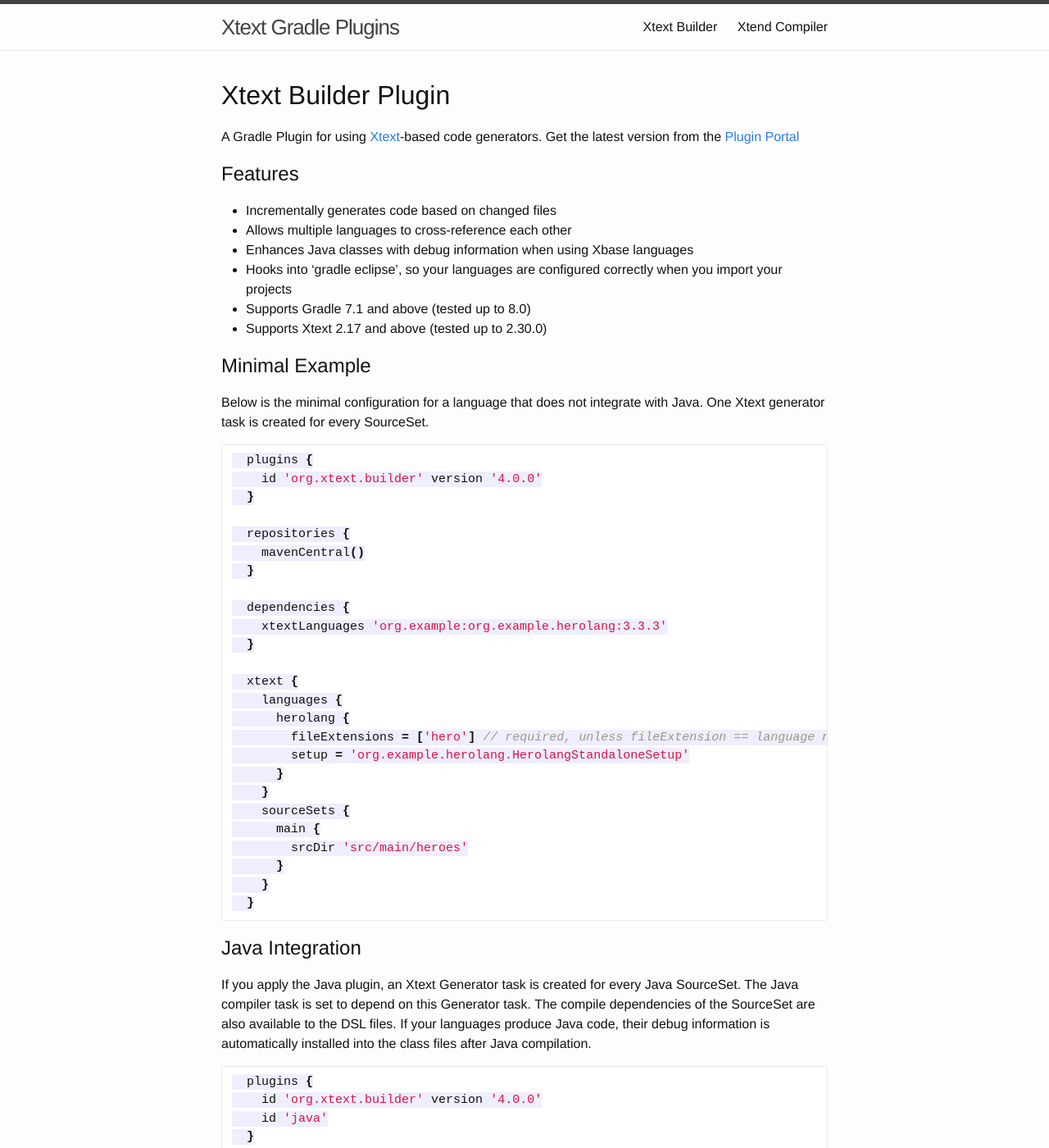
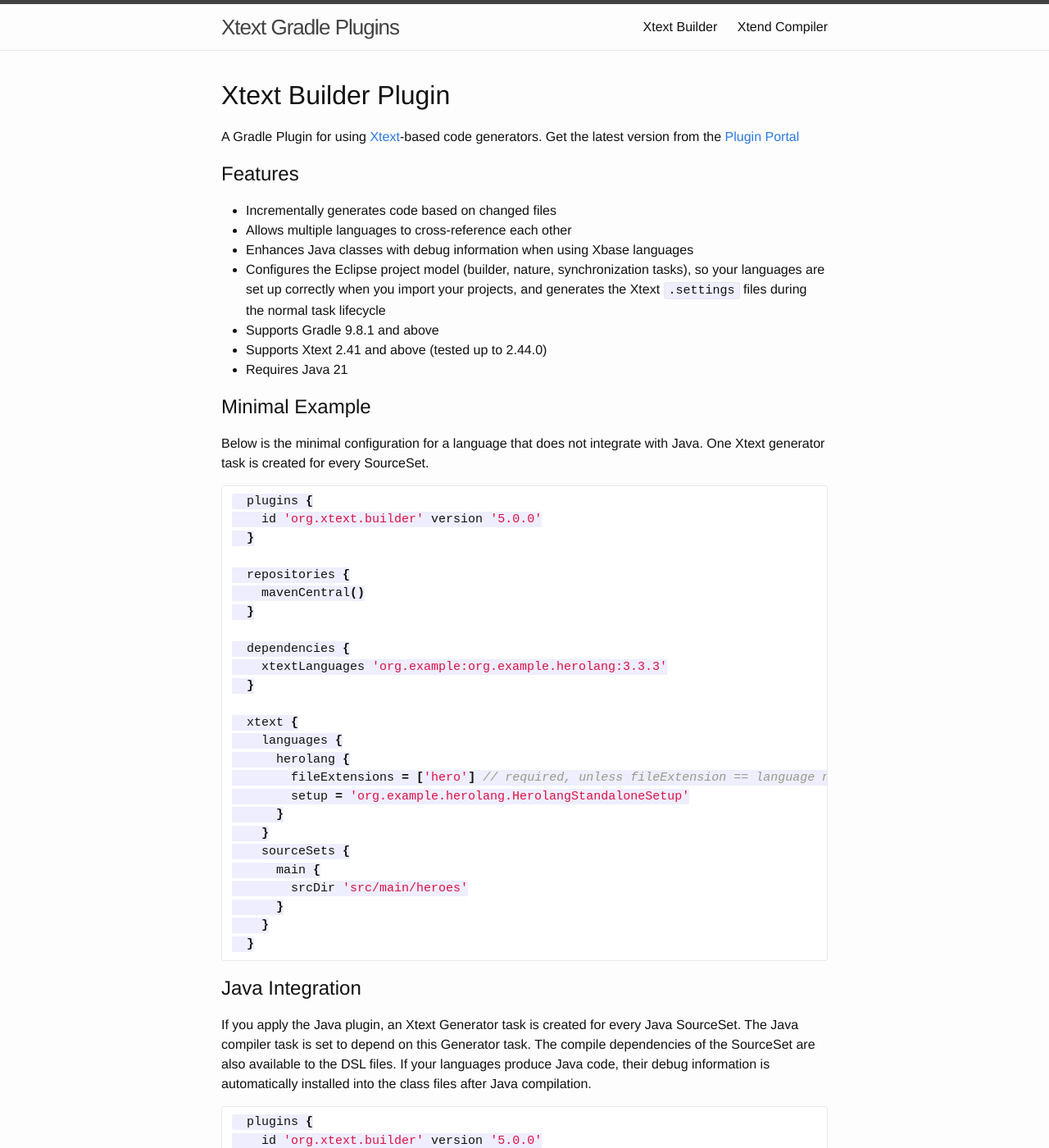
Before and after one commit to xtext/xtext-gradle-plugin, a Jekyll site: the page built from xtext-builder.md, in a window 1280 px wide and 1400 px high. Shown: the whole window at 82% size. Built offline with Jekyll 4.4.1, drawn with Linux system fonts in a browser that asks for light colours.

Commit message:
Update documentation for the 5.0.0 requirements
- supported versions: Gradle 9.8.1+, Java 21, Xtext/Xtend 2.41+ (tested to 2.44.0)
- the docs no longer claim the plugin hooks into 'gradle eclipse'. That task
  family is deprecated in Gradle 9 and removed in Gradle 10; the Eclipse project
  model configuration is unchanged and Buildship consumes it, while the Xtext
  .settings files are now generated during the normal task lifecycle
- example plugin versions 4.0.0 -> 5.0.0

````diff
--- a/xtext-builder.md
+++ b/xtext-builder.md
@@ -16,9 +16,10 @@
 - Incrementally generates code based on changed files
 - Allows multiple languages to cross-reference each other
 - Enhances Java classes with debug information when using Xbase languages
-- Hooks into 'gradle eclipse', so your languages are configured correctly when you import your projects
-- Supports Gradle 7.1 and above (tested up to 8.0)
-- Supports Xtext 2.17 and above (tested up to 2.30.0)
+- Configures the Eclipse project model (builder, nature, synchronization tasks), so your languages are set up correctly when you import your projects, and generates the Xtext `.settings` files during the normal task lifecycle
+- Supports Gradle 9.8.1 and above
+- Supports Xtext 2.41 and above (tested up to 2.44.0)
+- Requires Java 21
 
 Minimal Example
 ---------------
@@ -27,7 +28,7 @@
 
 ```groovy
   plugins {
-    id 'org.xtext.builder' version '4.0.0'
+    id 'org.xtext.builder' version '5.0.0'
   }
 
   repositories {
@@ -60,7 +61,7 @@
 
 ```groovy
   plugins {
-    id 'org.xtext.builder' version '4.0.0'
+    id 'org.xtext.builder' version '5.0.0'
     id 'java'
   }
 
@@ -95,7 +96,7 @@
 
 ```groovy
   plugins {
-    id 'org.xtext.builder' version '4.0.0'
+    id 'org.xtext.builder' version '5.0.0'
     id 'java'
   }
 
````
Also changed, not shown: xtend.md (+4 -2 lines).
